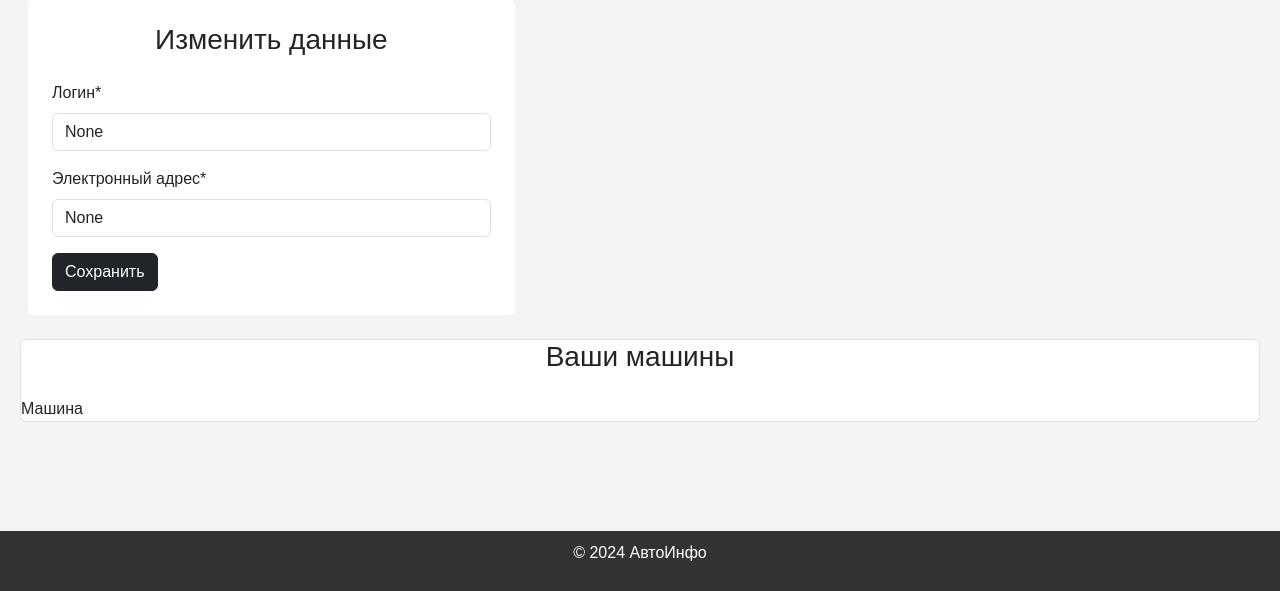
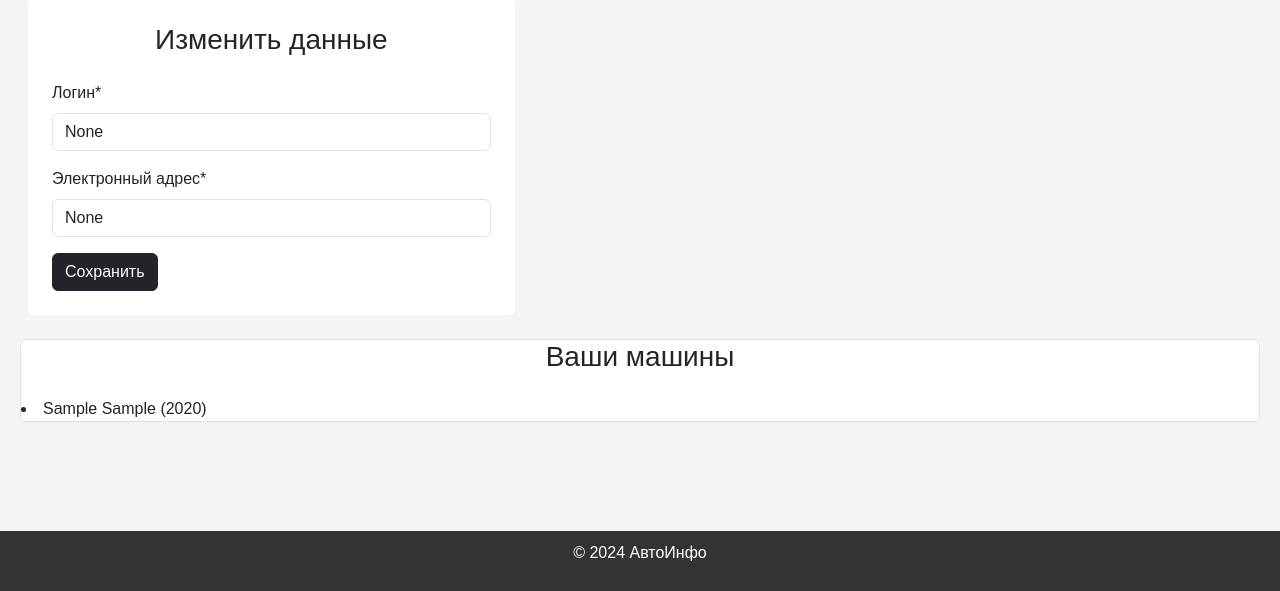
Before and after one commit to 1eo1eo1eo/AvtoInfo, a Django app: template AvtoInfo/templates/users/profile.html in a window 1280 px wide. Shown: the part 209-800 px from the top of the page. Run offline with Django 5.2, Linux system fonts and the light colour scheme; the template is opened without the code that fills it: values that come from a table or form of the project are taken from there, others are empty; tables that the repository leaves empty hold one stand-in row (values such as "Sample post"); some libraries are stand-ins or nearby versions.

Commit message:
showing cars to owner in profile

```diff
--- a/AvtoInfo/templates/users/profile.html
+++ b/AvtoInfo/templates/users/profile.html
@@ -43,7 +43,11 @@
                     <div class="accordion" id="accordionExample">
                         <div class="accordion-item">
                             <h3 class="text-center mb-4">Ваши машины</h3>
-                            Машина
+                            {% for car in user_cars %}
+                            <li>
+                                <a>{{ car.make }} {{ car.model }} ({{ car.year }})</a>
+                            </li>
+                        {% endfor %}
                         </div>
                     </div>
                 </div>
```
